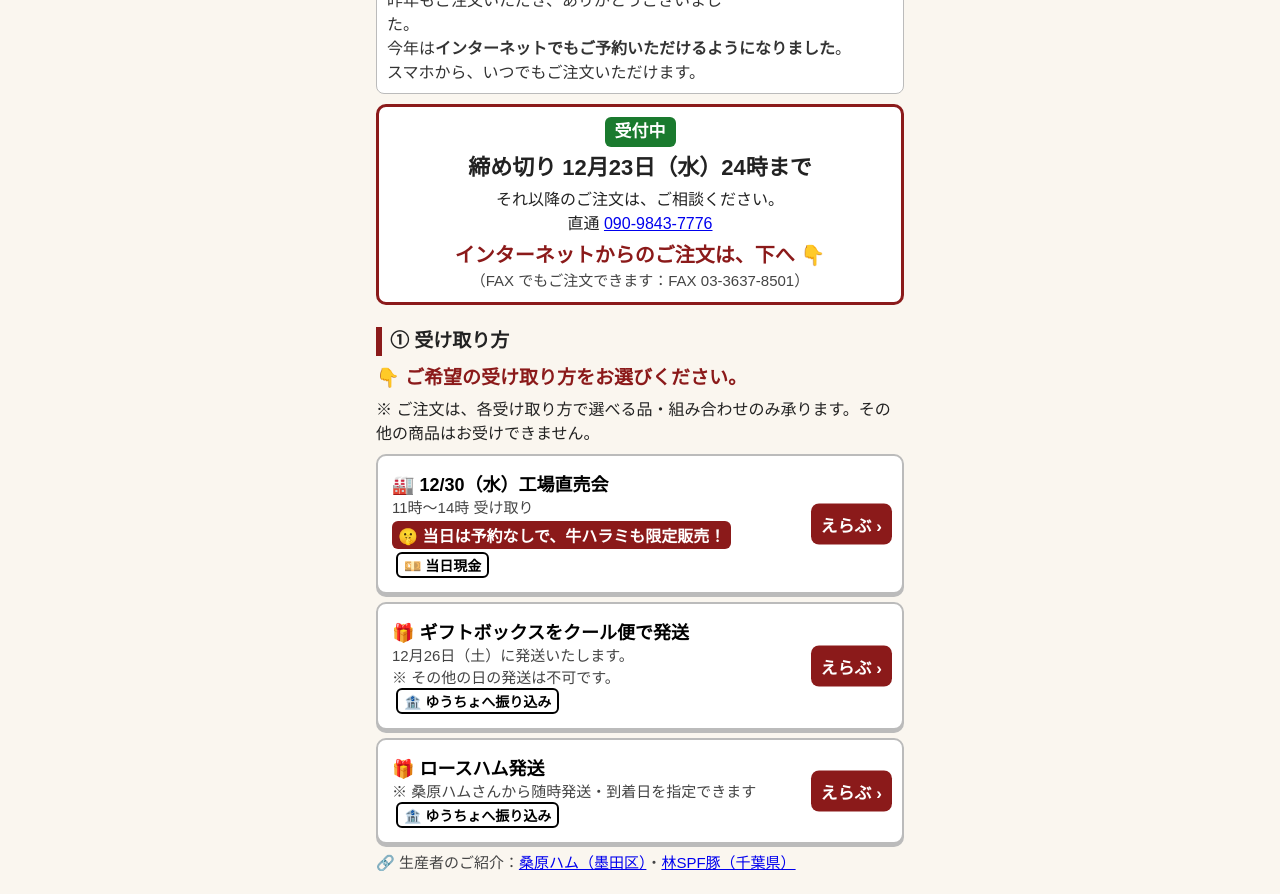
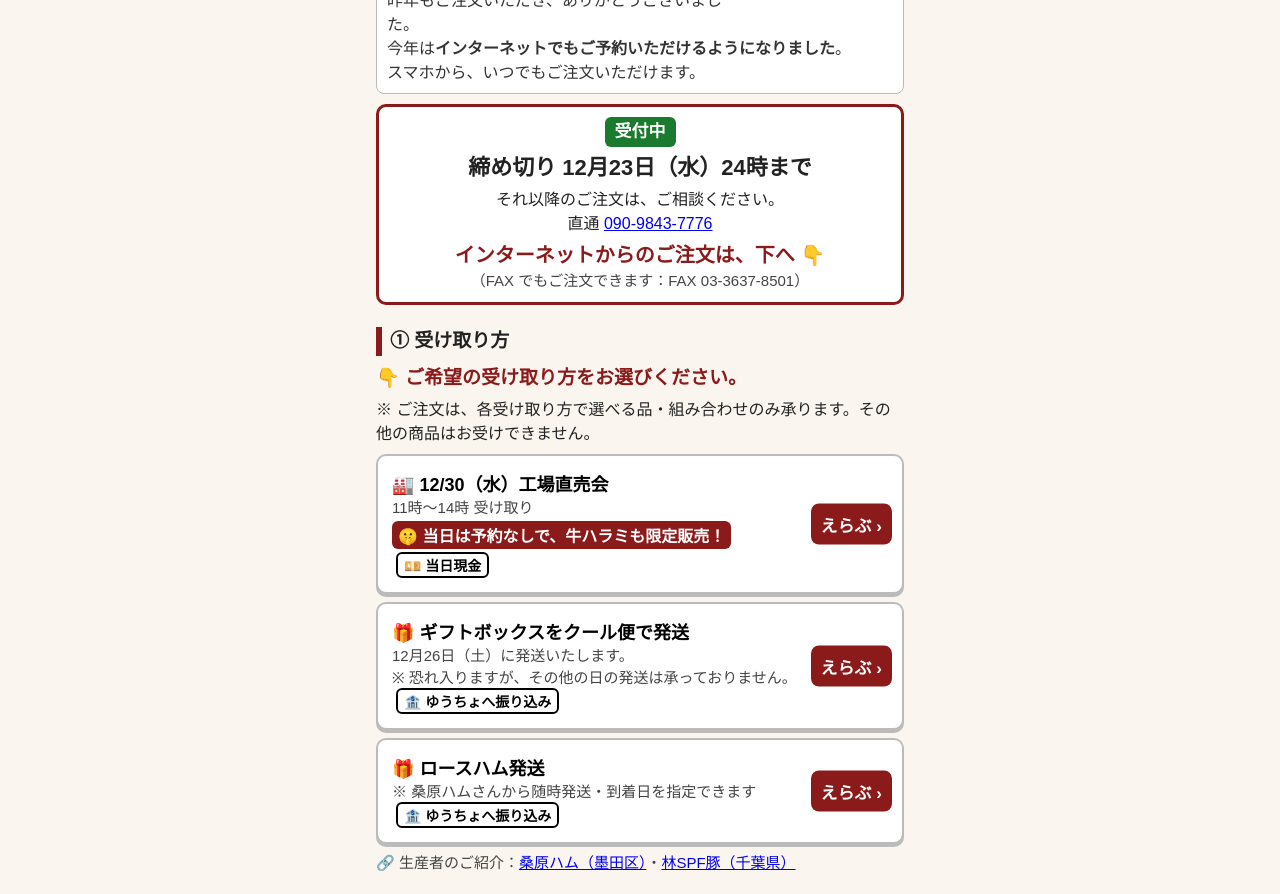
Before and after one commit to wakabayashi-shouten/wakabayashi-shouten.github.io, a plain HTML site: page order.html in a window 1280 px wide. Shown: the part 202-1096 px from the top of the page. Drawn offline with Linux system fonts and the light colour scheme; no server answers.

Commit message:
Add files via upload

```diff
--- a/order.html
+++ b/order.html
@@ -60,7 +60,7 @@ input,select,textarea{width:100%;font-size:18px;padding:10px;border:1px solid #a
 <p style="margin:4px 0 6px;font-size:16px">※ ご注文は、各受け取り方で選べる品・組み合わせのみ承ります。その他の商品はお受けできません。</p>
 <div class="how" id="howBox">
 <button data-h="kojo">🏭 <b>12/30（水）工場直売会</b><br><span class="small">11時〜14時 受け取り</span><br><span class="hin" style="background:#8b1a1a;color:#fff">🤫 当日は予約なしで、牛ハラミも限定販売！</span><br><span class="tag">💴 当日現金</span></button>
-<button data-h="bin25">🎁 <b>ギフトボックスをクール便で発送</b><br><span class="small">12月26日（土）に発送いたします。<br>※ その他の日の発送は不可です。</span><br><span class="tag">🏦 ゆうちょへ振り込み</span></button>
+<button data-h="bin25">🎁 <b>ギフトボックスをクール便で発送</b><br><span class="small">12月26日（土）に発送いたします。<br>※ 恐れ入りますが、その他の日の発送は承っておりません。</span><br><span class="tag">🏦 ゆうちょへ振り込み</span></button>
 <button data-h="hamb" id="hamBtn">🎁 <b>ロースハム発送</b><br><span class="small">※ 桑原ハムさんから随時発送・到着日を指定できます</span><br><span class="tag">🏦 ゆうちょへ振り込み</span></button>
 </div>
 <p class="small" style="margin:4px 0 8px">🔗 生産者のご紹介：<a href="https://kuwahara-ham.co.jp/" target="_blank">桑原ハム（墨田区）</a>・<a href="https://www.rakuten.co.jp/hayashi-spf/" target="_blank">林SPF豚（千葉県）</a></p>
```
